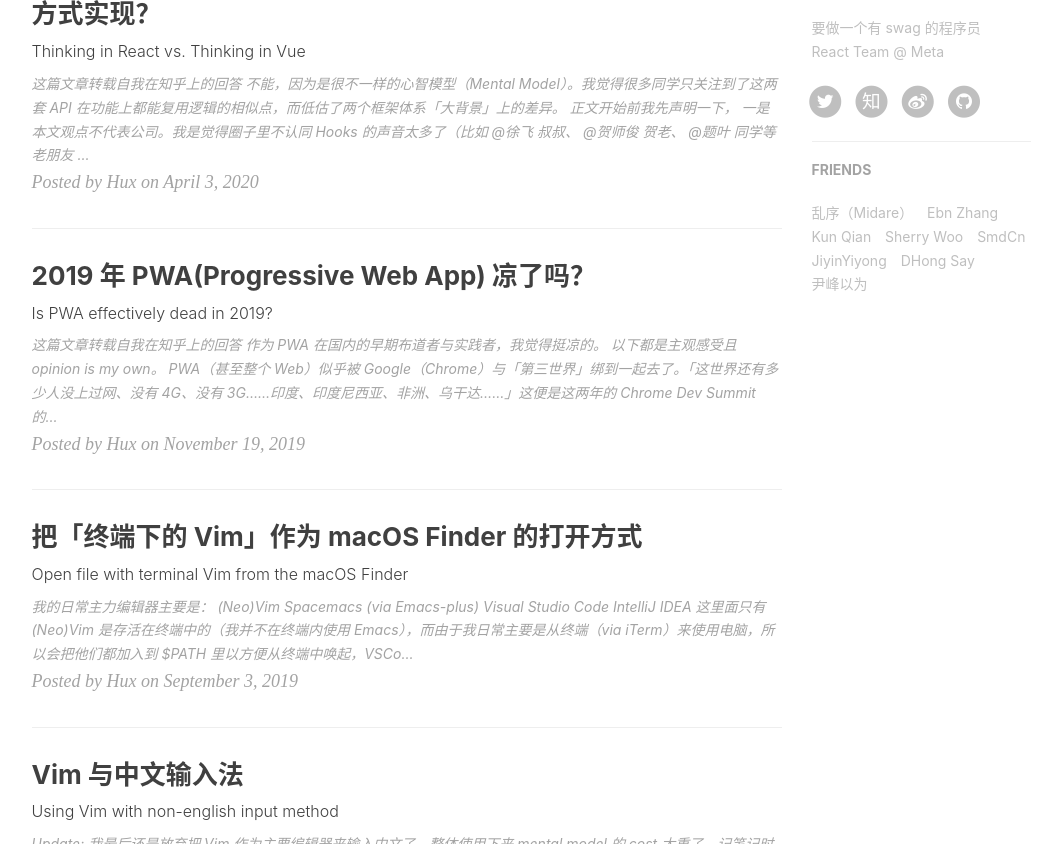
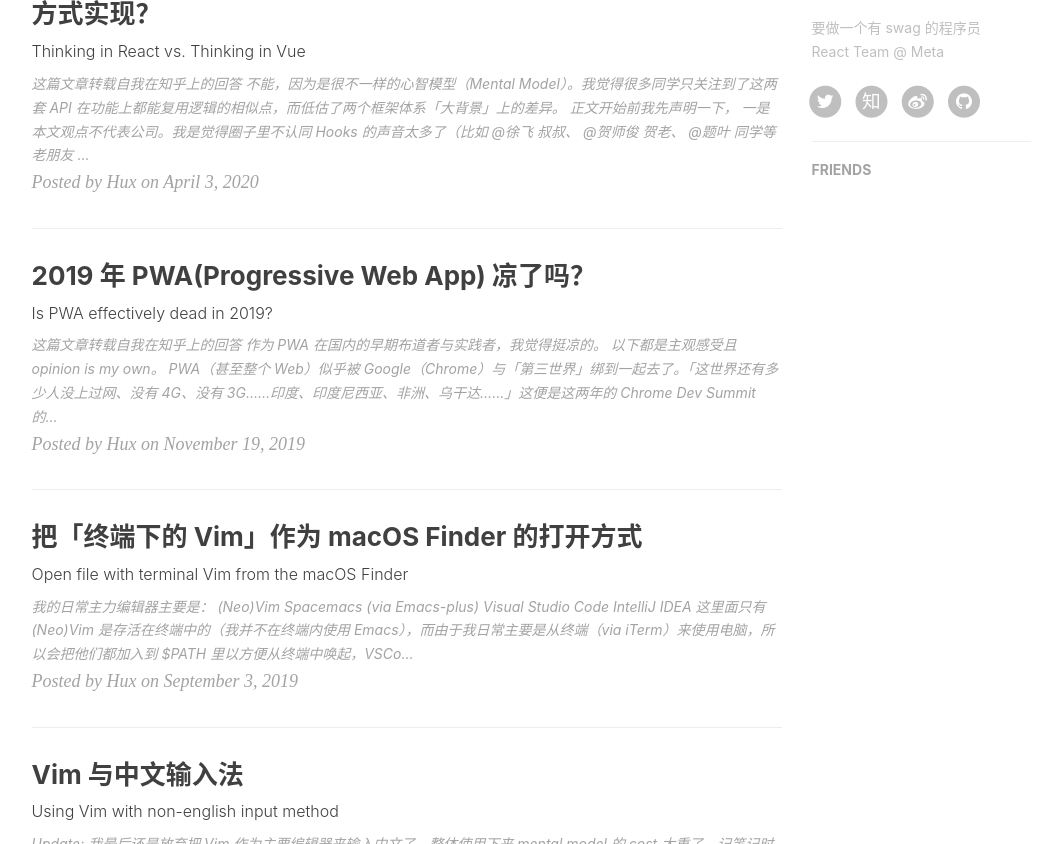
Before and after one commit to euntimes2/euntimes2.github.io, a Jekyll site: the page built from index.html, in a window 1280 px wide and 900 px high, scrolled down 974 px, cut to the strip 56-900 px from the top of the window. Shown: the whole strip, without its empty margins (136-1198 px from the left). Built offline with Jekyll 4.4.1, drawn with Linux system fonts in a browser that asks for light colours; nearby versions of some CDN libraries; the list of posts is cut into pages by our own code; comment, search, counter and statistics services are not loaded.

Commit message:
change config

```diff
--- a/_config.yml
+++ b/_config.yml
@@ -3,8 +3,8 @@ title: SangHyun Park
 SEOTitle: SangHyun's Blog
 header-img: img/home-bg.jpg
 email: qkrtkdgus39@snu.ac.kr
-description: "这里是 @Hux黄玄 的个人博客，与你一起发现更大的世界 | 要做一个有 swag 的程序员"
-keyword: "Python, Java, React, React Nativ"
+description: "hello this is sanghyun's blog"
+keyword: "Python, Java, 3D vision, Robotics"
 url: "https://euntimes2.github.io" # your host, for absolute URL
 baseurl: "" # for example, '/blog' if your blog hosted on 'host/blog'
 
@@ -91,12 +91,12 @@ page-mathjax: false
 # Friends
 friends:
   [
-    { title: "乱序（Midare）", href: "http://mida.re/" },
-    { title: "Ebn Zhang", href: "https://ebnbin.dev/" },
-    { title: "Kun Qian", href: "http://kunq.me" },
-    { title: "Sherry Woo", href: "https://sherrywoo.me/" },
-    { title: "SmdCn", href: "http://blog.smdcn.net" },
-    { title: "JiyinYiyong", href: "http://tiye.me/" },
-    { title: "DHong Say", href: "http://dhong.co" },
-    { title: "尹峰以为", href: "http://ingf.github.io/" },
+    #{ title: "乱序（Midare）", href: "http://mida.re/" },
+    #{ title: "Ebn Zhang", href: "https://ebnbin.dev/" },
+    #{ title: "Kun Qian", href: "http://kunq.me" },
+    #{ title: "Sherry Woo", href: "https://sherrywoo.me/" },
+    #{ title: "SmdCn", href: "http://blog.smdcn.net" },
+    #{ title: "JiyinYiyong", href: "http://tiye.me/" },
+    #{ title: "DHong Say", href: "http://dhong.co" },
+    #{ title: "尹峰以为", href: "http://ingf.github.io/" },
   ]
```
